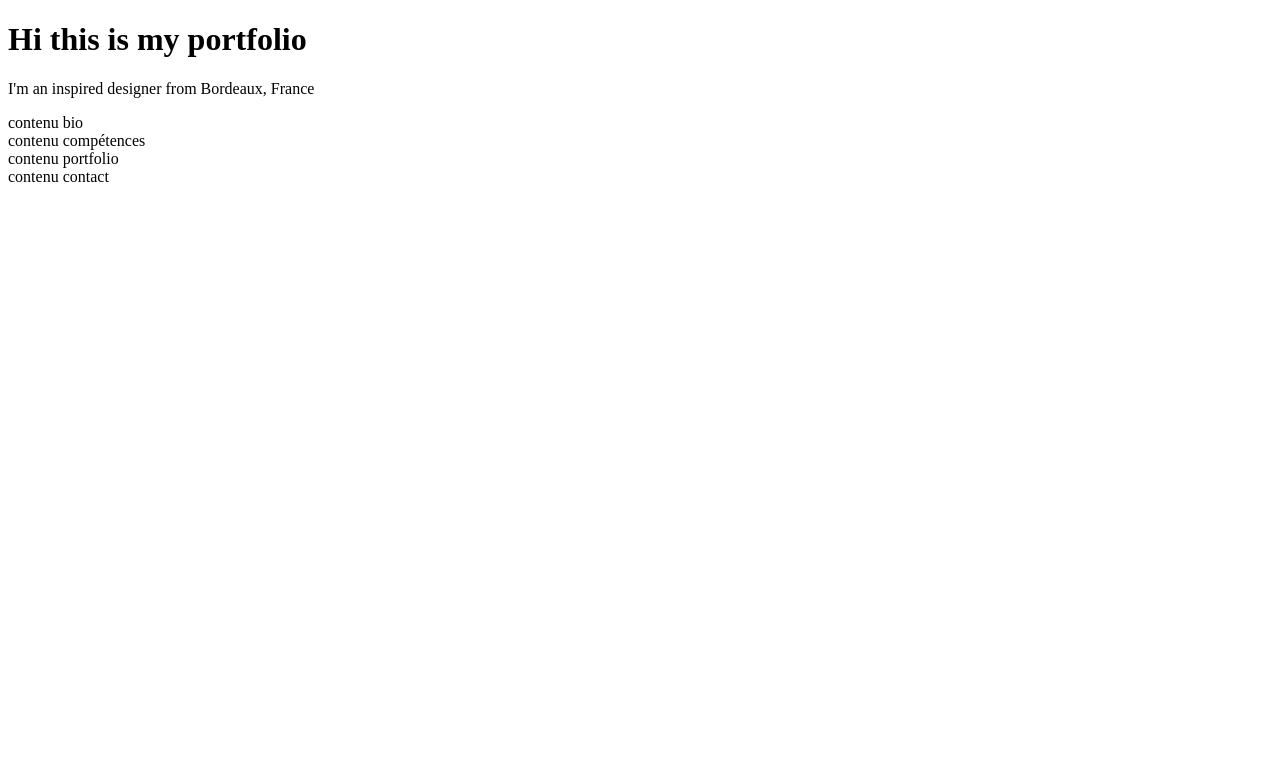
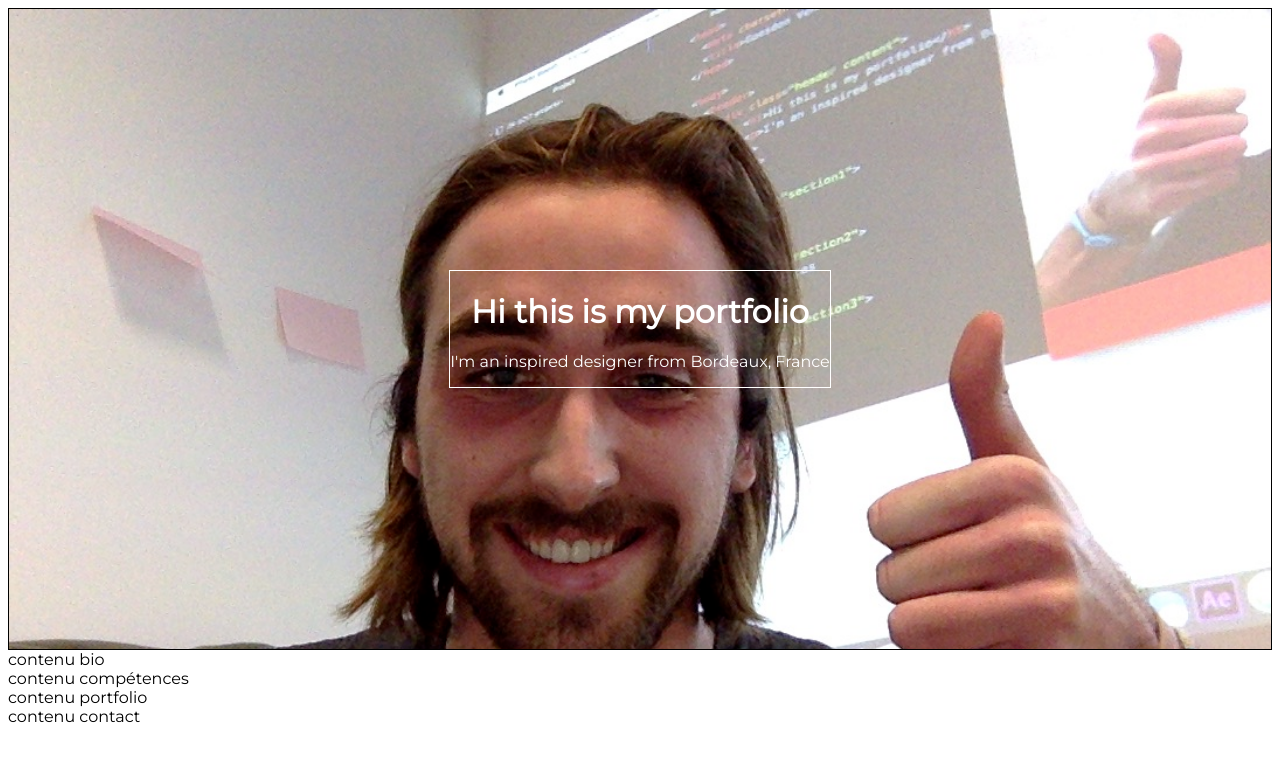
Before and after one commit to elieguesdon/d4-2017-project2-, a plain HTML site: page index.html in a window 1280 px wide. Drawn offline with Linux system fonts and the light colour scheme.

Commit message:
mise en page texte

```diff
--- a/index.html
+++ b/index.html
@@ -3,11 +3,13 @@
   <head>
     <meta charset="utf-8">
     <title>Guesdon Vennerie Elie</title>
+<link rel="stylesheet" href="styles/main.css">
+<link href="https://fonts.googleapis.com/css?family=Montserrat" rel="stylesheet">
   </head>
 
   <body>
     <header>
-      <div class="header content">
+      <div class="header-content">
           <h1>Hi this is my portfolio</h1>
           <p>I'm an inspired designer from Bordeaux, France</p>
       </div>
--- /dev/null
+++ b/styles/main.css
@@ -0,0 +1,26 @@
+body{
+  font-family: 'Montserrat', sans-serif;
+}
+
+
+
+
+
+header{
+  border: 1px solid #000;
+  min-height: 80vh;
+background-image: url(images/bg-header01.jpg);
+background-position: top center;
+background-repeat: no-repeat;
+background-size: cover;
+display: flex;
+align-items: center;
+justify-content: center;
+
+}
+
+.header-content {
+  color: rgb(255,255,255);
+border: 1px solid #fff;
+text-align: center;
+}
```
Also changed, not shown: styles/images/bg-header01.jpg (added).
